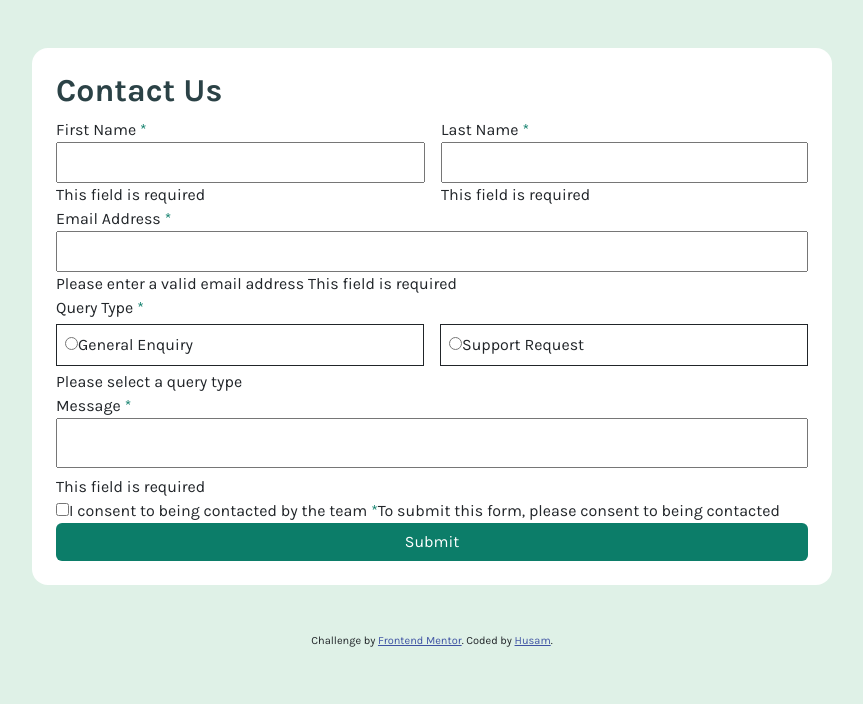
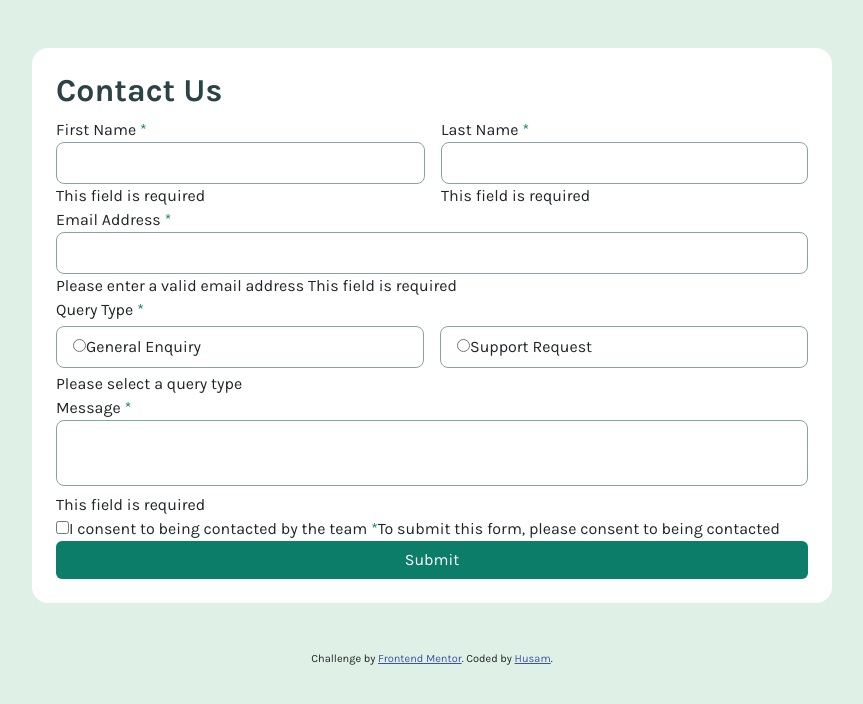
Before and after one commit to husamXA1/contact-form, a React (Vite) app: page / in a window 1280 px wide. Shown: the top 704 px of the page, without its empty margins (208-1071 px from the left). Built offline with nearby package versions, Linux system fonts and the light colour scheme; the HTML template or start-up script is replaced by a standard one.

Commit message:
fixed the inputs' borders

```diff
--- a/src/App.css
+++ b/src/App.css
@@ -26,14 +26,19 @@ label.required::after {
   margin-left: 0.25em;
 }
 
+textarea {
+  resize: none;
+}
+
+textarea,
+.radio-btn,
 input[type=text],
 input[type=email] {
+  border-radius: 0.5em;
+  border: 1px solid hsl(186, 15%, 59%);
   width: 100%;
-  padding: 0.4em 0.5em;
-}
-
-textarea {
-  resize: none;
+  padding: 0.5em 1em;
+  outline: none;
 }
 
 /* Contact Form */
--- a/src/components/ContactForm.tsx
+++ b/src/components/ContactForm.tsx
@@ -70,7 +70,7 @@ export default function ContactForm() {
       <div className="query-type">
         <label htmlFor="query_type" className="required">Query Type</label>
         <div className="d-sm-flex gap-3">
-          <div className="radio-btn w-100 border border-dark p-2 my-1">
+          <div className="radio-btn w-100 my-1">
             <input
               type="radio"
               name="query_type"
@@ -85,7 +85,7 @@ export default function ContactForm() {
             />
             <label htmlFor="general_query">General Enquiry</label>
           </div>
-          <div className="radio-btn w-100 border border-dark p-2 my-1">
+          <div className="radio-btn w-100 my-1">
             <input
               type="radio"
               name="query_type"
```
Also changed, not shown: 1 other file (tests, documents, lock files or other folders).
